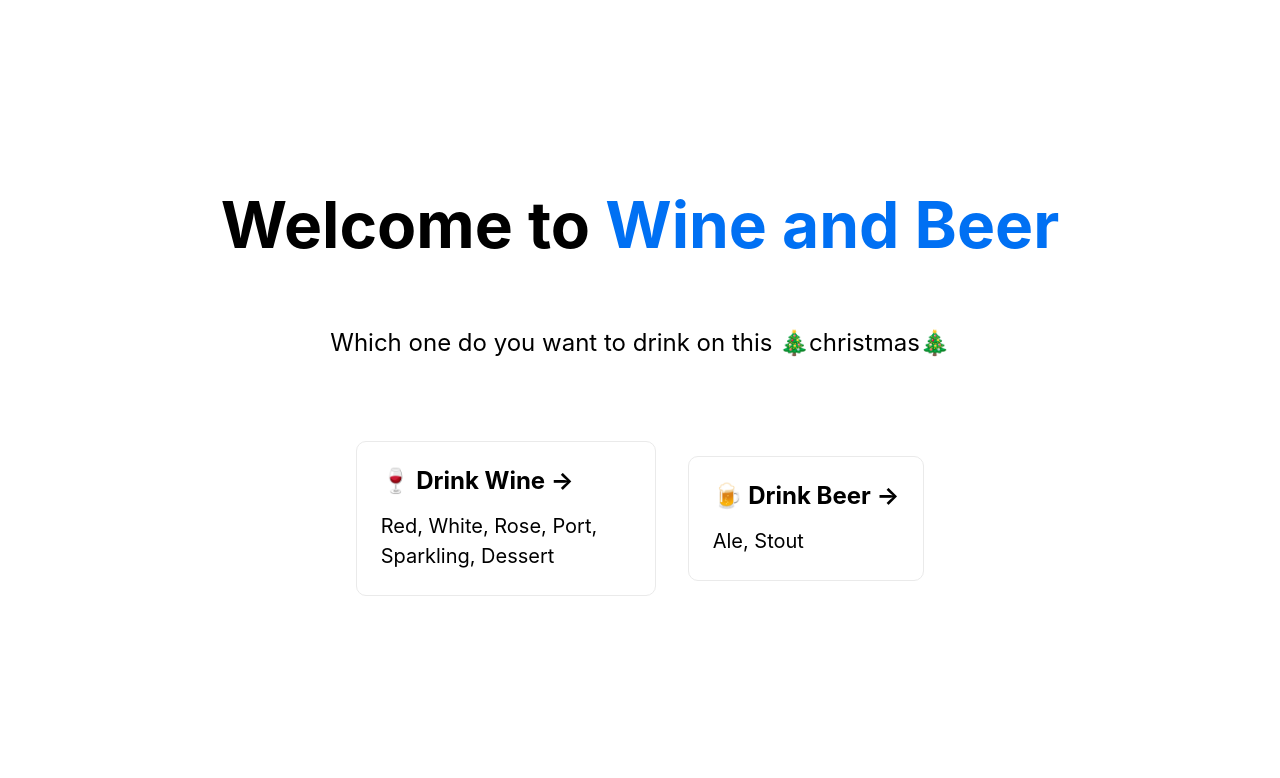
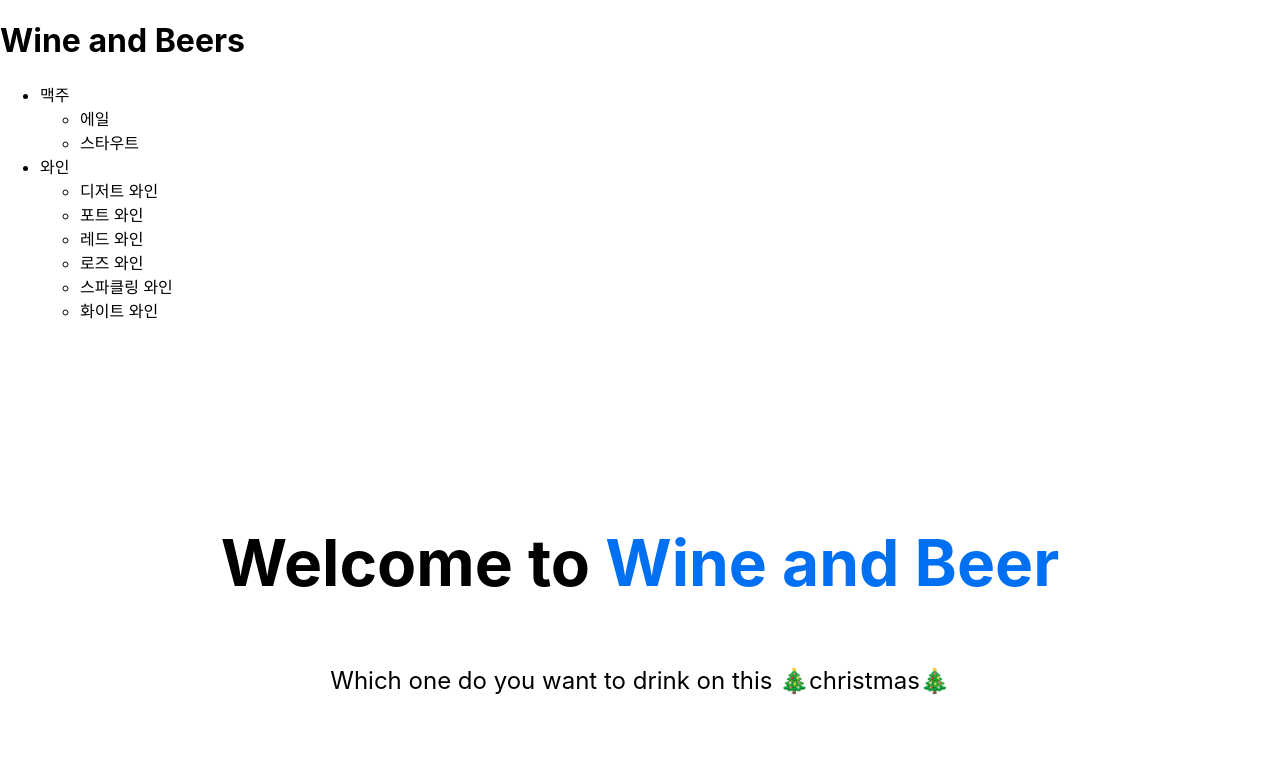
Before and after one commit to jiseung-kang/wine.vercel.com, a Next.js app: page / in a window 1280 px wide. Shown: the top 778 px of the page. Built offline with nearby package versions, Linux system fonts and the light colour scheme.

Commit message:
🐛 save small things

```diff
--- a/src/components/layouts/Layout.tsx
+++ b/src/components/layouts/Layout.tsx
@@ -3,6 +3,9 @@ import React from 'react';
 import { Navigation } from '.';
 import { MEDIA_QUERY_END_POINT } from '../../constants';
 
+// React.FC를 사용할 때는 props 의 타입을 Generics 로 넣어서 사용
+// props 에 기본적으로 children 이 들어가있다
+// 컴포넌트의 defaultProps, propTypes, contextTypes 를 설정 할 때 자동완성
 export const Layout: React.FC = ({ children }) => {
 	return (
 		<div>
--- a/src/constants/index.ts
+++ b/src/constants/index.ts
@@ -10,50 +10,65 @@ export const MEDIA_QUERY_END_POINT = {
 
 export const ROUTES = [
 	{
-		MAIN: {
 		ID: 0,
 		PATH: '/beers',
 		LABEL: '맥주',
 		SUBS: [
 			{
 				ID: 0,
-					PATH: 'ale',
-					LABEL: '스타우트',
-					ORDER: 1,
+				PATH: '/ale',
+				LABEL: '에일',
+				ORDER: 0,
 			},
 			{
 				ID: 1,
-					PATH: 'ale',
-					LABEL: '스타우트',
-					ORDER: 1,
-				},
-				{
-					ID: 2,
-					PATH: 'ale',
+				PATH: '/stouts',
 				LABEL: '스타우트',
 				ORDER: 1,
 			},
 		],
 	},
+	{
+		ID: 1,
+		PATH: '/wines',
+		LABEL: '와인',
+		SUBS: [
+			{
+				ID: 0,
+				PATH: '/dessert',
+				LABEL: '디저트 와인',
+				ORDER: 0,
+			},
+			{
+				ID: 1,
+				PATH: '/port',
+				LABEL: '포트 와인',
+				ORDER: 1,
+			},
+			{
+				ID: 2,
+				PATH: '/reds',
+				LABEL: '레드 와인',
+				ORDER: 2,
+			},
+			{
+				ID: 3,
+				PATH: '/rose',
+				LABEL: '로즈 와인',
+				ORDER: 3,
+			},
+			{
+				ID: 4,
+				PATH: '/sparkling',
+				LABEL: '스파클링 와인',
+				ORDER: 4,
+			},
+			{
+				ID: 5,
+				PATH: '/whites',
+				LABEL: '화이트 와인',
+				ORDER: 5,
+			},
+		],
 	},
 ];
-
-// export const ROUTES = {
-// 	BEERS: {
-// 		MAIN: '/beers',
-// 		SUBS: [
-// 			{
-// 				PATH: '/ale',
-// 				LABEL: '에일',
-// 				ORDER: 0,
-// 			},
-// 			{
-// 				ID: 1,
-// 				PATH: '/stouts',
-// 				LABEL: '스타우트',
-// 				ORDER: 1,
-// 			},
-// 		],
-// 	},
-// 	WINES: {},
-// };
--- a/src/pages/_app.tsx
+++ b/src/pages/_app.tsx
@@ -1,9 +1,16 @@
+// _app은 서버로 요청이 들어왔을 때 가장 먼저 실행되는 컴포넌트
+// 페이지에 적용할 공통 레이아웃 역할을 한다.
+
 import '../styles/globals.css';
 import type { AppProps } from 'next/app';
 import { Layout } from '../components/layouts';
 
 function MyApp({ Component, pageProps }: AppProps) {
-	return <Component {...pageProps} />;
+	return (
+		<Layout>
+			<Component {...pageProps} />
+		</Layout>
+	);
 }
 
 export default MyApp;
--- a/src/pages/wines/dessert.tsx
+++ b/src/pages/wines/dessert.tsx
@@ -1,7 +1,4 @@
 import type { NextPage } from 'next';
-import { Error, Loading, WineCard } from '../../components';
-import { useWineData } from '../../hooks/useWineData';
-import { Wine } from '../../types/Wine';
 import { WineCardList } from '../../components/WineCardList';
 
 const DessertWinePage: NextPage = () => {
```
Lines whose indentation alone changed are shown as unchanged.
